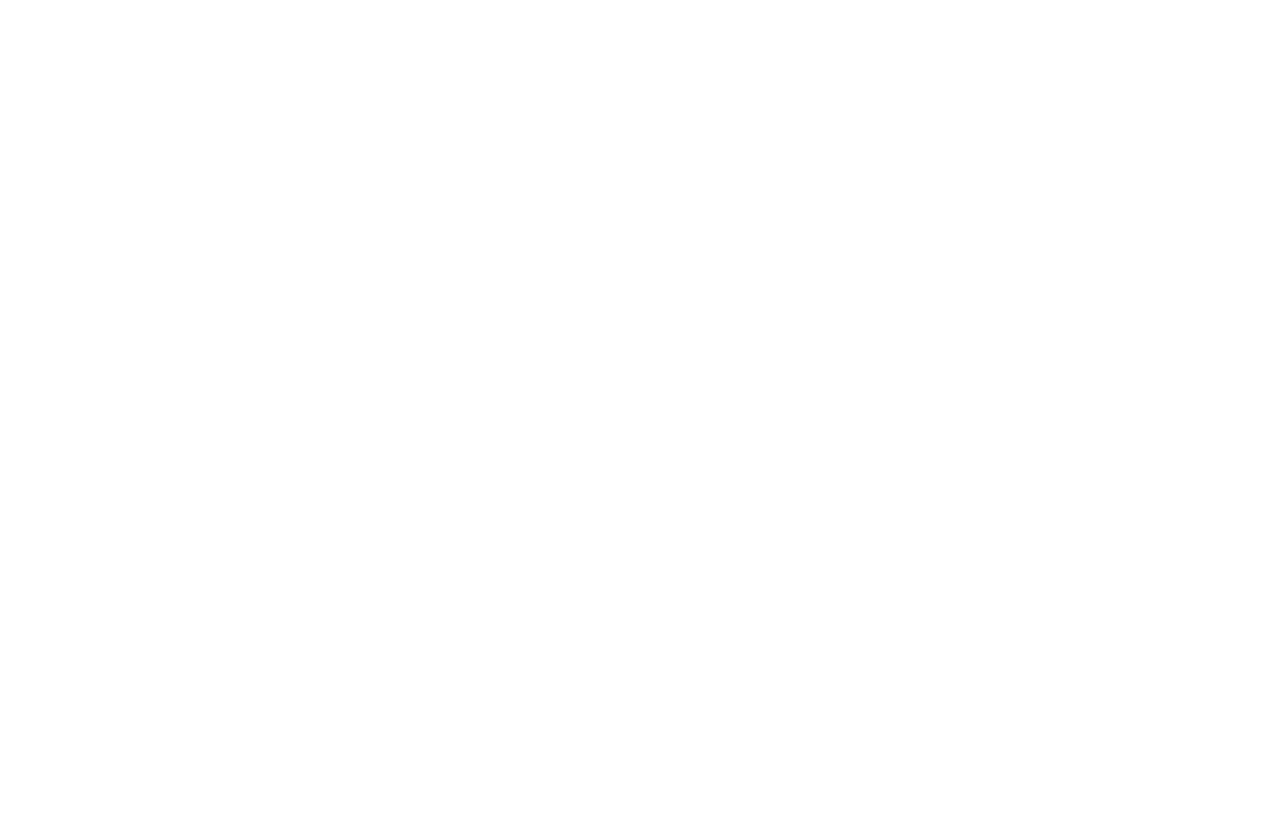
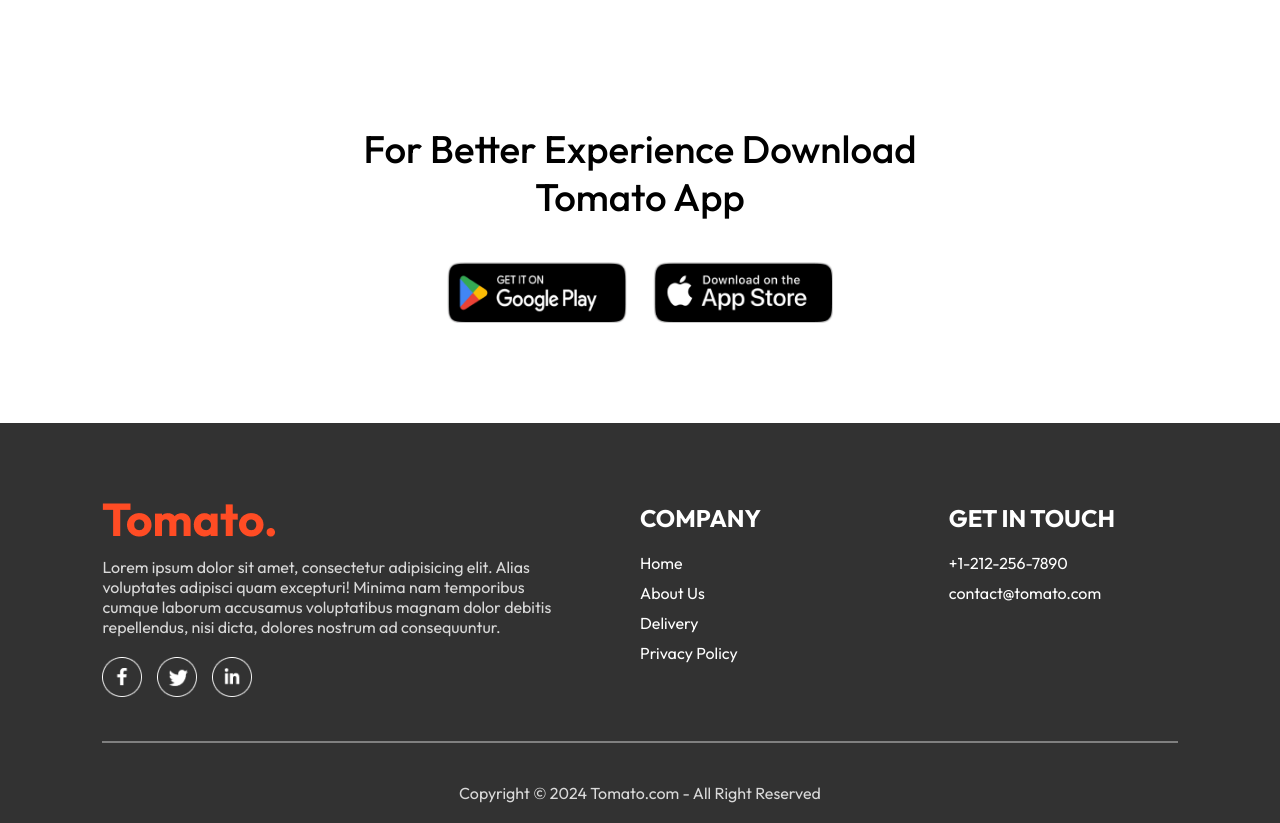
Before and after one commit to Ankit1152/Food-Delivery-Website, a React (Vite) app in the folder frontend/: page / in a window 1280 px wide. Shown: the part 5980-6803 px from the top of the page. Before the commit the page ends 6005 px from the top, so only its background shows below. Built offline with nearby package versions, Linux system fonts and the light colour scheme.

Commit message:
Homepage completed and Filtering the food display component according to the category and Adding AppDownload and Footer component

```diff
--- a/frontend/src/App.jsx
+++ b/frontend/src/App.jsx
@@ -4,9 +4,11 @@
 import Home from "./pages/Home/Home";
 import Cart from "./pages/Cart/Cart";
 import PlaceOrder from "./pages/PlaceOrder/PlaceOrder";
+import Footer from "./components/Footer/Footer";
 
 const App = () => {
   return (
+    <>
       <div className="app">
         <Navbar />
         <Routes>
@@ -15,6 +17,8 @@
           <Route path="/order" element={<PlaceOrder />} />
         </Routes>
       </div>
+      <Footer />
+    </>
   );
 };
 
--- /dev/null
+++ b/frontend/src/components/AppDownload/AppDownload.css
@@ -0,0 +1,24 @@
+.app-download {
+  margin: auto auto;
+  margin-top: 100px;
+  font-size: max(3vw, 20px);
+  text-align: center;
+  font-weight: 500;
+}
+.app-download-platforms {
+  display: flex;
+  justify-content: center;
+  gap: max(2vw, 10px);
+  margin-top: 40px;
+}
+
+.app-download-platforms img {
+  width: max(30vw, 120px);
+  max-width: 180px;
+  transition: 0.5s;
+  cursor: pointer;
+}
+
+.app-download-platforms img:hover {
+  transform: scale(1.05);
+}
--- /dev/null
+++ b/frontend/src/components/AppDownload/AppDownload.jsx
@@ -0,0 +1,20 @@
+import React from "react";
+import "./AppDownload.css";
+import { assets } from "../../assets/assets";
+
+const AppDownload = () => {
+  return (
+    <div className="app-download" id="app-download">
+      <p>
+        For Better Experience Download <br />
+        Tomato App
+      </p>
+      <div className="app-download-platforms">
+        <img src={assets.play_store} alt="" />
+        <img src={assets.app_store} alt="" />
+      </div>
+    </div>
+  );
+};
+
+export default AppDownload;
--- a/frontend/src/components/ExploreMenu/ExploreMenu.jsx
+++ b/frontend/src/components/ExploreMenu/ExploreMenu.jsx
@@ -13,6 +13,7 @@
       </p>
       <div className="explore-menu-list">
         {menu_list.map((item, index) => {
+          console.log(item);
           return (
             <div
               onClick={() =>
--- a/frontend/src/components/FoodDisplay/FoodDisplay.jsx
+++ b/frontend/src/components/FoodDisplay/FoodDisplay.jsx
@@ -11,6 +11,10 @@
       <h2>Top Dishes for you</h2>
       <div className="food-display-list">
         {food_list.map((item, index) => {
+          {
+            console.log(category, item.category);
+          }
+          if (category === "All" || category === item.category) {
             return (
               <FoodItem
                 key={index}
@@ -21,6 +25,7 @@
                 image={item.image}
               />
             );
+          }
         })}
       </div>
     </div>
--- /dev/null
+++ b/frontend/src/components/Footer/Footer.css
@@ -0,0 +1,53 @@
+.footer {
+  color: #d9d9d9;
+  background-color: #323232;
+  display: flex;
+  flex-direction: column;
+  align-items: center;
+  gap: 20px;
+  padding: 20px 8vw;
+  padding-top: 80px;
+  margin-top: 100px;
+}
+
+.footer-content {
+  width: 100%;
+  display: grid;
+  grid-template-columns: 2fr 1fr 1fr;
+  gap: 80px;
+}
+
+.footer-content-left,
+.footer-content-right,
+.footer-content-center {
+  display: flex;
+  flex-direction: column;
+  align-items: start;
+  gap: 20px;
+}
+
+.footer-content-left li,
+.footer-content-right li,
+.footer-content-center li {
+  list-style: none;
+  margin-bottom: 10px;
+  cursor: pointer;
+}
+
+.footer-content-right,
+.footer-content-center {
+  color: white;
+}
+
+.footer-social-icons img {
+  width: 40px;
+  margin-right: 15px;
+}
+
+.footer hr {
+  width: 100%;
+  height: 2px;
+  margin: 20px 0;
+  background-color: grey;
+  border: none;
+}
--- /dev/null
+++ b/frontend/src/components/Footer/Footer.jsx
@@ -0,0 +1,48 @@
+import React from "react";
+import "./Footer.css";
+import { assets } from "../../assets/assets";
+
+const Footer = () => {
+  return (
+    <div className="footer" id="footer">
+      <div className="footer-content">
+        <div className="footer-content-left">
+          <img src={assets.logo} alt="" />
+          <p>
+            Lorem ipsum dolor sit amet, consectetur adipisicing elit. Alias
+            voluptates adipisci quam excepturi! Minima nam temporibus cumque
+            laborum accusamus voluptatibus magnam dolor debitis repellendus,
+            nisi dicta, dolores nostrum ad consequuntur.
+          </p>
+          <div className="footer-social-icons">
+            <img src={assets.facebook_icon} alt="" />
+            <img src={assets.twitter_icon} alt="" />
+            <img src={assets.linkedin_icon} alt="" />
+          </div>
+        </div>
+        <div className="footer-content-center">
+          <h2>COMPANY</h2>
+          <ul>
+            <li>Home</li>
+            <li>About Us</li>
+            <li>Delivery</li>
+            <li>Privacy Policy</li>
+          </ul>
+        </div>
+        <div className="footer-content-right">
+          <h2>GET IN TOUCH</h2>
+          <ul>
+            <li>+1-212-256-7890</li>
+            <li>contact@tomato.com</li>
+          </ul>
+        </div>
+      </div>
+      <hr />
+      <p className="footer-copyright">
+        Copyright © 2024 Tomato.com - All Right Reserved
+      </p>
+    </div>
+  );
+};
+
+export default Footer;
--- a/frontend/src/pages/Home/Home.jsx
+++ b/frontend/src/pages/Home/Home.jsx
@@ -3,6 +3,7 @@
 import Header from "../../components/Header/Header";
 import ExploreMenu from "../../components/ExploreMenu/ExploreMenu";
 import FoodDisplay from "../../components/FoodDisplay/FoodDisplay";
+import AppDownload from "../../components/AppDownload/AppDownload";
 
 const Home = () => {
   const [category, setCategory] = useState("All");
@@ -12,6 +13,7 @@
       <Header />
       <ExploreMenu category={category} setCategory={setCategory} />
       <FoodDisplay category={category} />
+      <AppDownload />
     </div>
   );
 };
```
Lines whose indentation alone changed are shown as unchanged.
